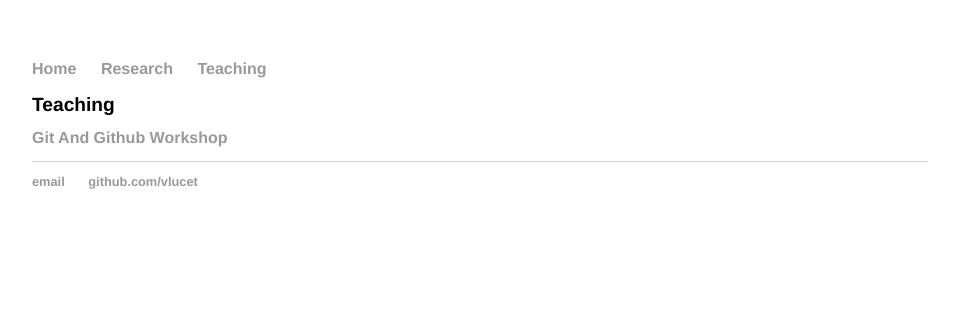
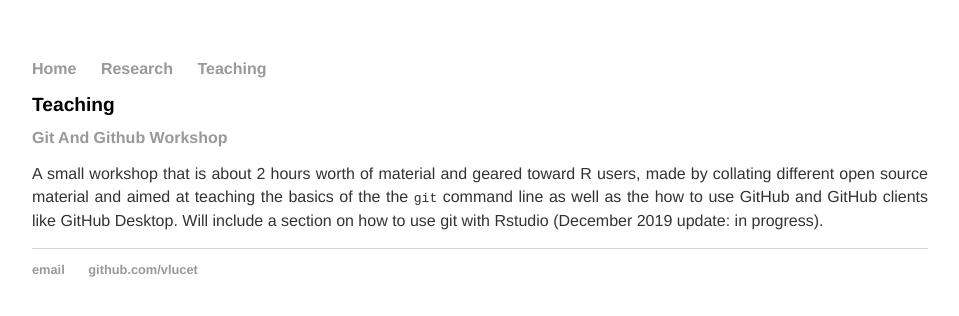
Before and after one commit to lpmi-13/vlucet.github.io, a Jekyll site: the page built from teaching/index.md, in a window 1280 px wide. Shown: the top 316 px of the page, without its empty margins (160-1119 px from the left). Built offline with Jekyll 4.4.1, drawn with Linux system fonts in a browser that asks for light colours.

Commit message:
updated teaching section

```diff
--- a/teaching/index.md
+++ b/teaching/index.md
@@ -5,3 +5,5 @@ title: Research interests
 
 # Teaching
 ## [Git And Github Workshop](https://vlucet.github.io/git-and-github-with-r-workshop/)
+
+A small workshop that is about 2 hours worth of material and geared toward R users, made by collating different open source material and aimed at teaching the basics of the the `git` command line as well as the how to use GitHub and GitHub clients like GitHub Desktop. Will include a section on how to use git with Rstudio (December 2019 update: in progress).
```
Also changed, not shown: index.html (+7 -6 lines).
